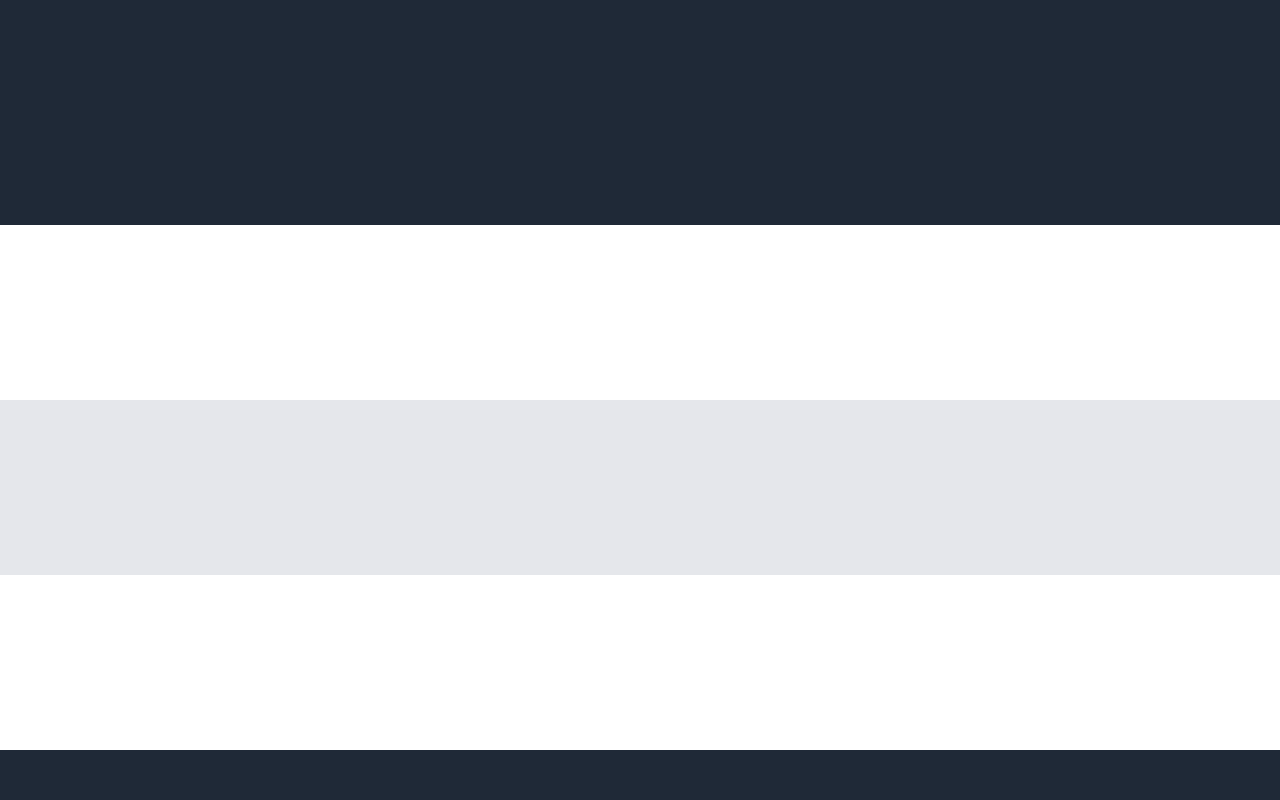
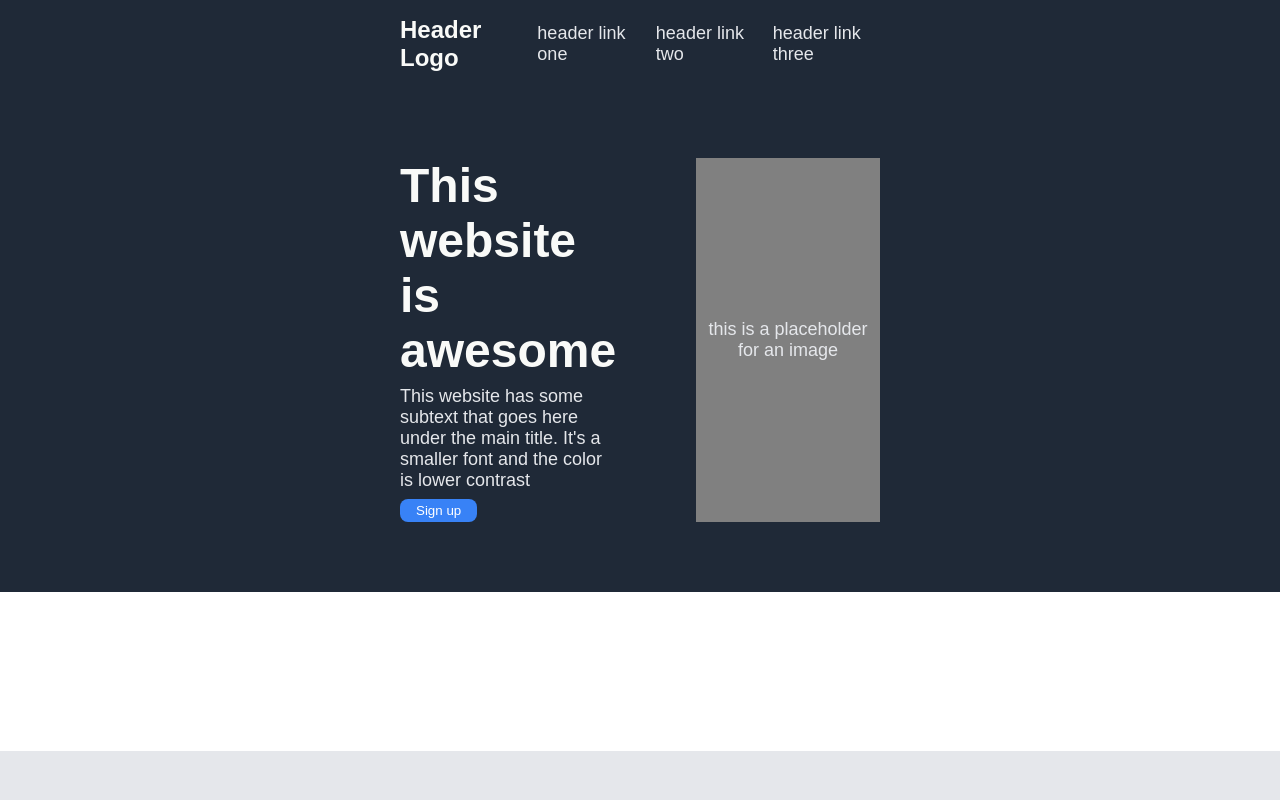
Before and after one commit to Matthew-Lin-02/odin-landing-page, a plain HTML site: page index.html in a window 1280 px wide. Shown: the top 800 px of the page. Drawn offline with Linux system fonts and the light colour scheme.

Commit message:
finish header and main section

```diff
--- a/index.html
+++ b/index.html
@@ -8,8 +8,25 @@
 </head>
 <body>
 
-    <header></header>
-    <main></main>
+    <header>
+
+        <ul>
+            <li class="push-right"><a class="logo">Header Logo</a></li>
+            <li><a href="">header link one</a></li>
+            <li><a href="">header link two</a></li>
+            <li><a href="">header link three</a></li>
+        </ul>
+    </header>
+    <main>
+        <div class ="main-left">
+            <div class="hero-main-text">This website is awesome</div>
+            <div class="hero-secondary-text">This website has some subtext that goes here under the main title. It's a smaller font and the color is lower contrast</div>
+            <button id="sign-up">Sign up</button>
+        </div>
+        <div class="placeholder hero-secondary-text">
+            this is a placeholder for an image
+        </div>
+    </main>
     <div class="random"></div>
     <div class="quote"></div>
     <div class="action"></div>
--- a/styles.css
+++ b/styles.css
@@ -2,28 +2,101 @@ body{
     margin: 0px;
     display: flex;
     flex-direction: column;
-    min-height: 100vh;
+    min-height: 140vh;
     align-items: stretch;
+    font-family: Arial, Helvetica, sans-serif;
 }
 
-
+ul{
+    padding: 0px;
+}
 
 
 
 header, main,footer{
     background-color: #1F2937;
-
 }
 
 main,.random,.quote,.action{
-    flex: 1;
+    flex:1 1 0;
 }
 
+main{
+    display: flex;
+    justify-content: center;
+    align-items: stretch;
+    gap:80px
+}
+
+main > div{
+    flex:1;
+}
 .quote{
     background-color: #E5E7EB;
 
 }
 
+body > *{
+    padding: 0 400px;
+}
+
+.push-right{
+    margin-right: auto;
+}
+
+.logo{
+    font-weight: bold;
+    font-size: 24px;
+    color:#F9FAF8;
+}
 header,footer{
     min-height: 50px;
 }
+
+
+header > ul{
+    display:flex;
+    align-items: center;
+    gap: 20px;
+    list-style: none;
+
+}
+
+header a, .hero-secondary-text{
+    text-decoration: none;
+    font-size: 18px;
+    color: #E5E7Eb ;
+}
+
+.hero-main-text{
+    font-size: 48px;
+    font-weight: bolder;
+    color: #F9FAF8;
+}
+
+
+.placeholder{
+    background-color: grey;
+    margin:70px 0;
+    display: flex;
+    justify-content: center;
+    align-items: center;
+    text-align: center;
+}
+
+.main-left{
+    margin:70px 0;
+
+}
+
+.hero-secondary-text{
+    padding:8px 0;
+}
+
+#sign-up{
+    background-color:#3882F6;
+    color:white;
+    border-radius: 8px;
+    padding: 4px 16px;
+    border: none;
+}
```
